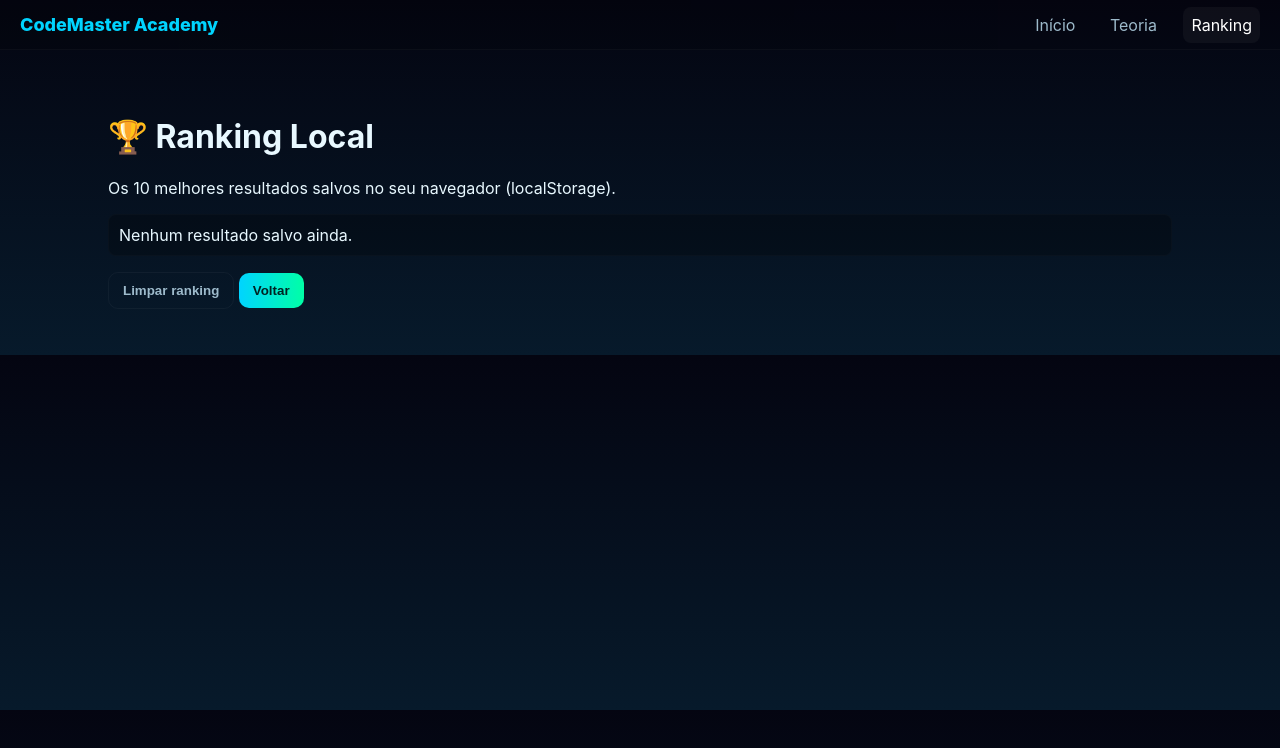
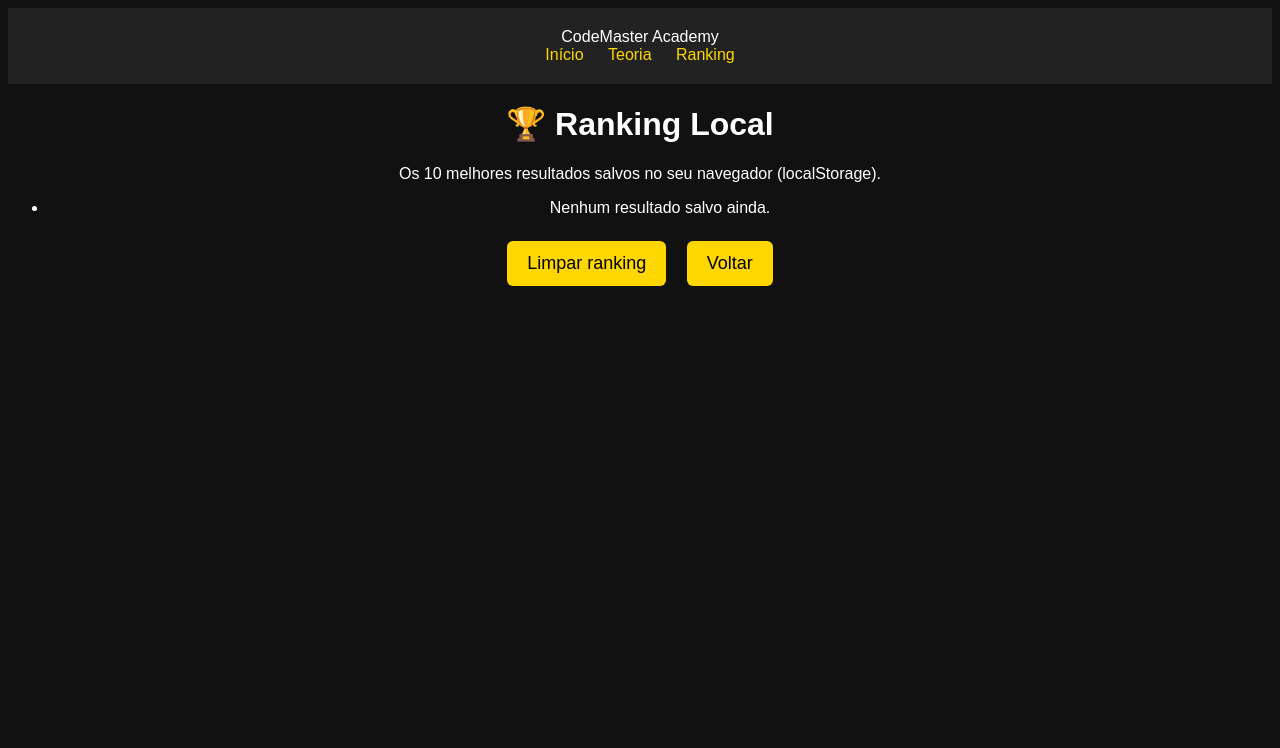
Before and after one commit to catatal007/jogo-catatal, a plain HTML site: page ranking.html in a window 1280 px wide. Drawn offline with Linux system fonts and the light colour scheme.

Commit message:
Update style.css

```diff
--- a/style.css
+++ b/style.css
@@ -1,80 +1,36 @@
-/* style.css — tema futurista clean */
-:root{
-  --bg-1:#040511;
-  --bg-2:#071a2b;
-  --panel: rgba(255,255,255,0.03);
-  --accent: #00d4ff;
-  --accent-2: #ff4b5c;
-  --muted: #9dbacb;
-  --glass: rgba(255,255,255,0.04);
-  --radius: 12px;
-  --maxwidth:1100px;
+body {
+    background: #111;
+    color: white;
+    font-family: Arial, sans-serif;
+    text-align: center;
 }
 
-*{box-sizing:border-box}
-body{
-  margin:0;
-  background: linear-gradient(180deg,var(--bg-1),var(--bg-2));
-  color:#e8f8ff;
-  font-family: Inter, system-ui, Arial, sans-serif;
-  -webkit-font-smoothing:antialiased;
+header {
+    padding: 20px;
+    background: #222;
 }
 
-.topbar{
-  display:flex;justify-content:space-between;align-items:center;padding:14px 20px;border-bottom:1px solid rgba(255,255,255,0.03);
-  background: linear-gradient(90deg, rgba(0,0,0,0.2), rgba(0,0,0,0.1));
+header a {
+    color: gold;
+    margin: 0 10px;
+    text-decoration: none;
 }
-.brand{font-weight:800;color:var(--accent);font-size:18px}
-.topnav .navlink{color:var(--muted);text-decoration:none;margin-left:14px;padding:8px;border-radius:8px}
-.topnav .navlink.active, .topnav .navlink:hover{background:var(--glass);color:#fff}
 
-.main{max-width:var(--maxwidth);margin:28px auto;padding:0 18px}
-.hero{display:flex;gap:28px;align-items:center;background:linear-gradient(180deg, rgba(255,255,255,0.02), rgba(255,255,255,0.01));padding:26px;border-radius:16px;box-shadow:0 10px 40px rgba(0,0,0,0.5)}
-.hero-catatal{width:220px;border-radius:12px;filter:drop-shadow(0 8px 30px rgba(0,212,255,0.08))}
-.hero-text h1{margin:0 0 8px 0;font-size:28px;color:#fff}
-.hero-text p{color:var(--muted);margin:0 0 14px 0}
-.hero-actions .btn{margin-right:10px}
+.robot-area img {
+    width: 260px;
+    margin-top: 20px;
+}
 
-/* utilities */
-.hidden{display:none}
+.quiz-area {
+    margin-top: 30px;
+}
 
-/* controls and panel */
-.game-area{margin-top:22px}
-.controls{display:flex;gap:12px;align-items:center;margin-bottom:14px;flex-wrap:wrap}
-.controls label{color:var(--muted);font-size:14px}
-.controls select{padding:8px;border-radius:8px;border:1px solid rgba(255,255,255,0.04);background:transparent;color:inherit}
-.btn{padding:10px 14px;border-radius:10px;border:0;background:var(--accent);color:#002;cursor:pointer;font-weight:700}
-.btn.ghost{background:transparent;border:1px solid rgba(255,255,255,0.04);color:var(--muted)}
-.btn.primary{background:linear-gradient(90deg,var(--accent),#00ffa6);color:#022}
-
-.score{margin-left:auto;color:var(--muted);font-weight:700}
-
-/* panel */
-.panel{display:flex;gap:18px;background:linear-gradient(180deg, rgba(255,255,255,0.02), rgba(255,255,255,0.01));padding:18px;border-radius:14px;border:1px solid rgba(255,255,255,0.03)}
-.panel-catatal{width:140px;border-radius:10px}
-.panel-body{flex:1}
-.qTitle{margin:0}
-.explain{color:var(--muted);margin-bottom:8px}
-.question{font-size:18px;font-weight:700;margin:10px 0}
-.choices{display:flex;flex-direction:column;gap:10px;margin-top:6px}
-.choices button{background:transparent;border:1px solid rgba(255,255,255,0.06);padding:10px;border-radius:10px;text-align:left;color:#e6f7ff;cursor:pointer}
-.choices button:hover{box-shadow:0 8px 20px rgba(0,212,255,0.06);transform:translateY(-2px)}
-.text-answer{display:flex;gap:8px;margin-top:8px}
-.text-answer input{flex:1;padding:10px;border-radius:8px;border:1px solid rgba(255,255,255,0.04);background:transparent;color:inherit}
-.feedback{margin-top:10px;color:var(--muted);padding:10px;border-radius:8px;background:rgba(255,255,255,0.01);border:1px solid rgba(255,255,255,0.02)}
-
-/* theory and container pages */
-.container{max-width:var(--maxwidth);margin:28px auto;padding:18px}
-.theory-card{background:linear-gradient(180deg, rgba(255,255,255,0.01), rgba(255,255,255,0.005));padding:16px;border-radius:12px;border:1px solid rgba(255,255,255,0.02);margin-bottom:12px}
-pre{background:#001524;padding:12px;border-radius:10px;color:#bfeafb;overflow:auto}
-
-/* ranking list */
-.ranking-list{list-style:none;padding:0}
-.ranking-list li{background:rgba(0,0,0,0.25);padding:10px;border-radius:8px;margin-bottom:8px;border:1px solid rgba(255,255,255,0.02)}
-
-/* responsive */
-@media(max-width:860px){
-  .hero{flex-direction:column;align-items:center}
-  .controls{flex-direction:column;align-items:flex-start}
-  .score{margin-left:0}
+button {
+    padding: 12px 20px;
+    margin: 8px;
+    background: gold;
+    border: none;
+    cursor: pointer;
+    border-radius: 6px;
+    font-size: 18px;
 }
```
